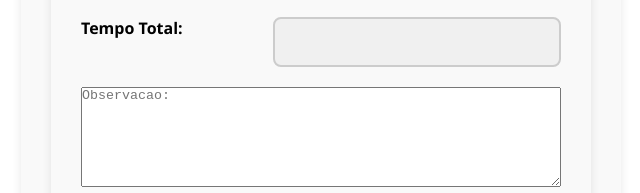
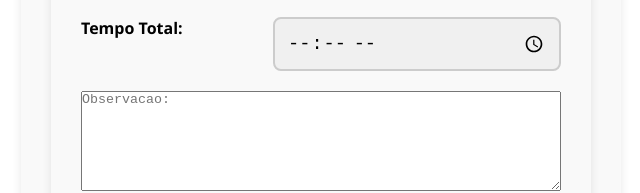
Before and after one commit to BrendoWise2/MaquinaParada, a plain HTML site: page fundicao.html in a window 1280 px wide. Shown: the part 591-784 px from the top of the page, 319-959 px from the left. Drawn offline with Linux system fonts and the light colour scheme.

Commit message:
Input time 3.5v

```diff
--- a/fundicao.html
+++ b/fundicao.html
@@ -55,7 +55,7 @@
                 </div>
                 <div>
                     <h4>Tempo Total:</h4>
-                    <input type="text" id="totalTime" readonly>
+                    <input type="time" id="totalTime">
                 </div>
 
                 <div>
```
Also changed, not shown: imf.html (+1 -1 lines), index.html (+1 -1 lines).
